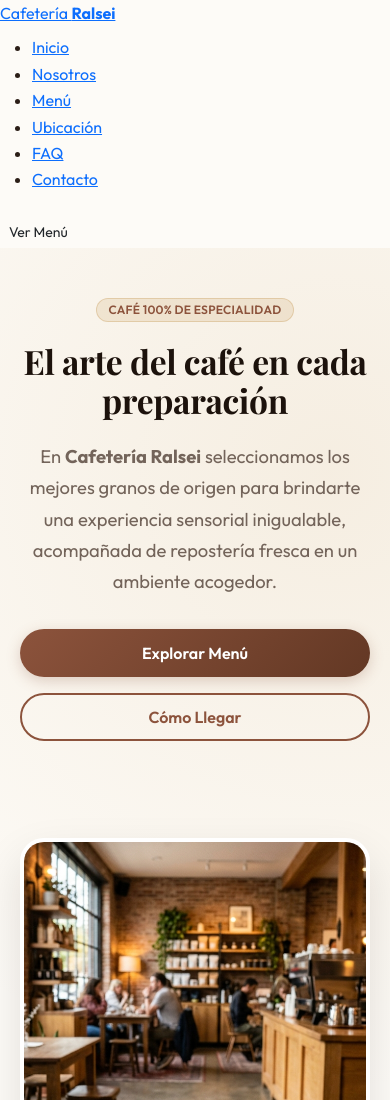
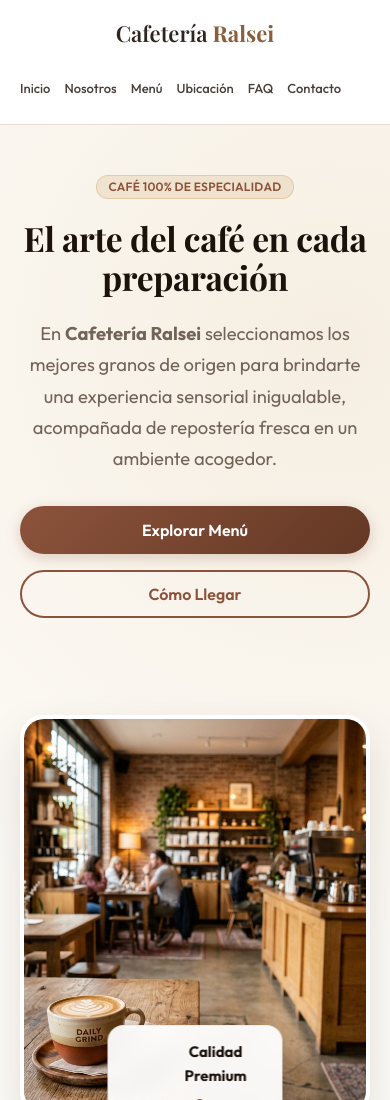
Before and after one commit to 0koikoi/prueba-herramientas, a plain HTML site: page index.html in a window 390 px wide. Shown: the top 1100 px of the page. Drawn offline with nearby package versions, Linux system fonts and the light colour scheme; a web font is replaced by a local one.

Commit message:
estilos del header

```diff
--- /dev/null
+++ b/style/header.css
@@ -0,0 +1,205 @@
+/* ================================
+   HEADER Y NAVBAR
+================================ */
+
+.header {
+    width: 100%;
+    background-color: #ffffff;
+    border-bottom: 1px solid #e8ddd5;
+    position: sticky;
+    top: 0;
+    z-index: 1000;
+}
+
+/* Contenedor principal */
+.header-container {
+    max-width: 1200px;
+    height: 78px;
+    margin: 0 auto;
+    padding: 0 25px;
+
+    display: flex;
+    align-items: center;
+    justify-content: space-between;
+}
+
+/* ================================
+   LOGO
+================================ */
+
+.logo {
+    text-decoration: none;
+    color: #2f241f;
+    transition: 0.3s ease;
+}
+
+.logo:hover {
+    color: #8b5e3c;
+}
+
+.logo-text {
+    font-family: 'Playfair Display', serif;
+    font-size: 25px;
+    font-weight: 600;
+}
+
+.logo-text strong {
+    color: #8b5e3c;
+}
+
+/* ================================
+   NAVBAR
+================================ */
+
+.nav-links {
+    display: flex;
+    align-items: center;
+    gap: 28px;
+
+    list-style: none;
+    margin: 0;
+    padding: 0;
+}
+
+.nav-links li {
+    margin: 0;
+    padding: 0;
+}
+
+.nav-links a {
+    position: relative;
+
+    color: #4a403b;
+    font-family: 'Outfit', sans-serif;
+    font-size: 15px;
+    font-weight: 500;
+
+    text-decoration: none;
+    transition: 0.3s ease;
+}
+
+/* Línea debajo del enlace */
+.nav-links a::after {
+    content: "";
+
+    position: absolute;
+    left: 0;
+    bottom: -7px;
+
+    width: 0;
+    height: 2px;
+
+    background-color: #8b5e3c;
+
+    transition: 0.3s ease;
+}
+
+/* Efecto hover */
+.nav-links a:hover {
+    color: #8b5e3c;
+}
+
+.nav-links a:hover::after {
+    width: 100%;
+}
+
+/* ================================
+   BOTÓN VER MENÚ
+================================ */
+
+.header-actions .btn {
+    padding: 9px 18px;
+
+    background-color: #8b5e3c;
+    border: 1px solid #8b5e3c;
+    border-radius: 7px;
+
+    color: #ffffff;
+
+    font-family: 'Outfit', sans-serif;
+    font-size: 14px;
+    font-weight: 500;
+
+    text-decoration: none;
+
+    transition: 0.3s ease;
+}
+
+.header-actions .btn:hover {
+    background-color: #65432b;
+    border-color: #65432b;
+    color: #ffffff;
+}
+
+/* ================================
+   RESPONSIVE - TABLET
+================================ */
+
+@media (max-width: 992px) {
+
+    .header-container {
+        padding: 0 20px;
+    }
+
+    .nav-links {
+        gap: 16px;
+    }
+
+    .nav-links a {
+        font-size: 14px;
+    }
+}
+
+/* ================================
+   RESPONSIVE - CELULAR
+================================ */
+
+@media (max-width: 768px) {
+
+    .header-container {
+        height: auto;
+        padding: 15px 20px;
+
+        flex-wrap: wrap;
+        justify-content: center;
+        gap: 15px;
+    }
+
+    .logo {
+        width: 100%;
+        text-align: center;
+    }
+
+    .navbar {
+        width: 100%;
+    }
+
+    .nav-links {
+        justify-content: center;
+        flex-wrap: wrap;
+        gap: 10px 18px;
+    }
+
+    .header-actions {
+        display: none;
+    }
+}
+
+/* ================================
+   RESPONSIVE - CELULAR PEQUEÑO
+================================ */
+
+@media (max-width: 480px) {
+
+    .logo-text {
+        font-size: 22px;
+    }
+
+    .nav-links {
+        gap: 8px 14px;
+    }
+
+    .nav-links a {
+        font-size: 13px;
+    }
+}
--- a/style/style.css
+++ b/style/style.css
@@ -1 +1,2 @@
 @import url('body.css');
+@import url('header.css');
```
